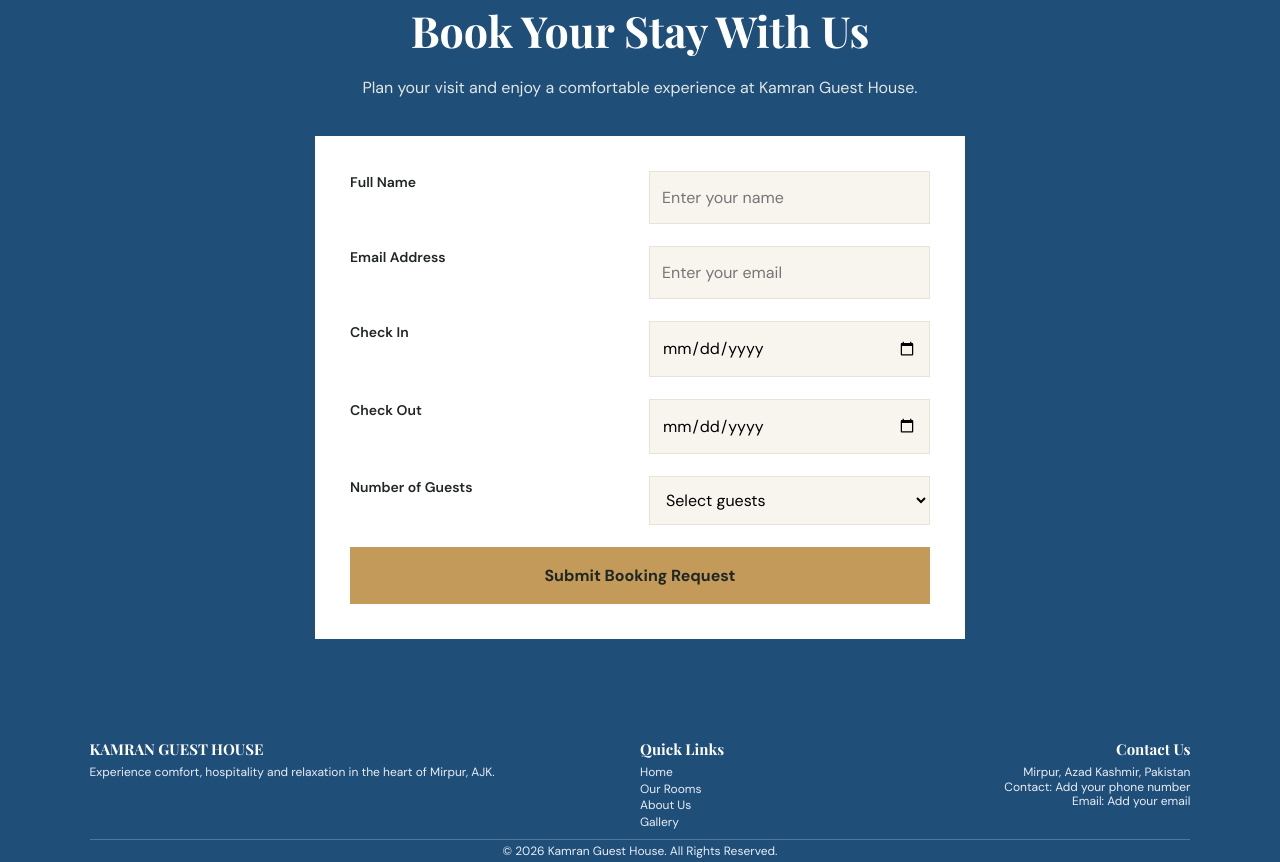
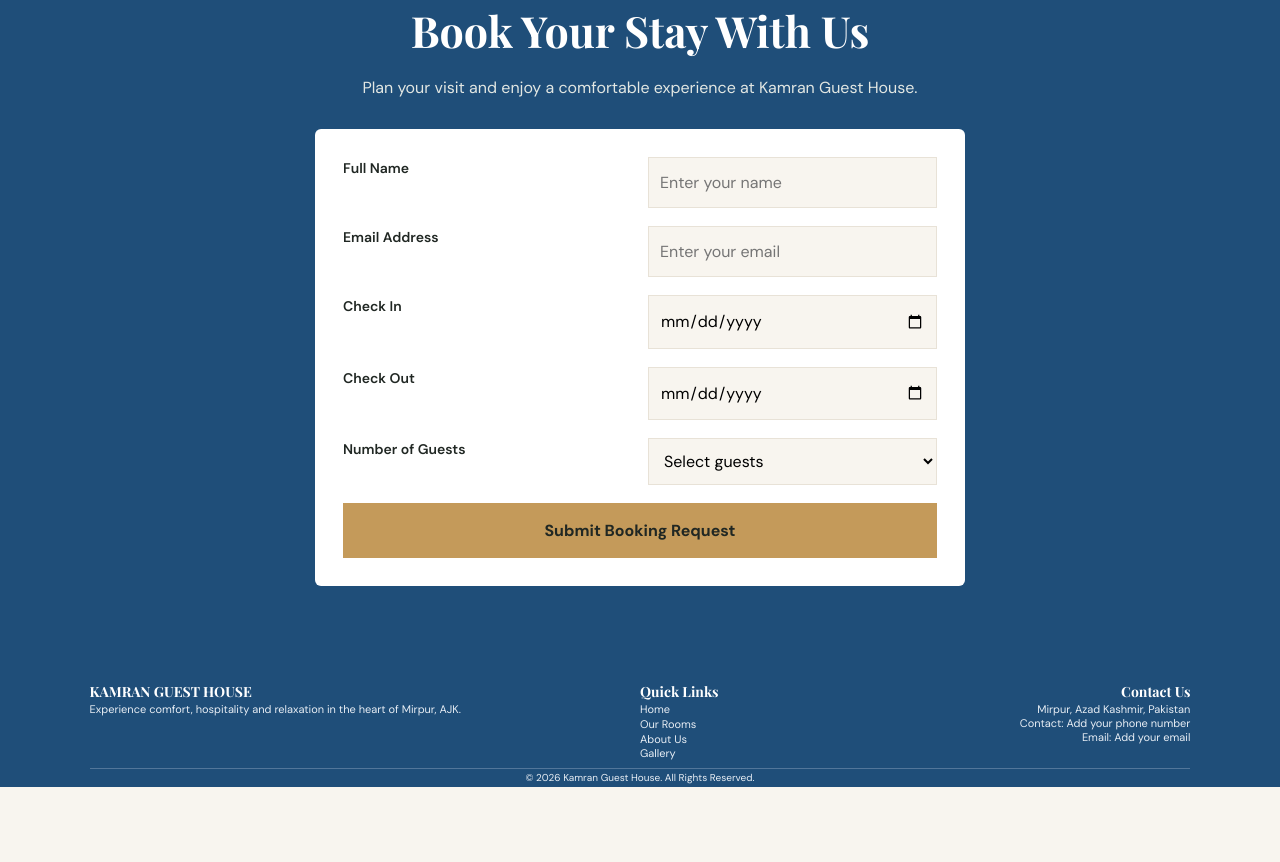
Before and after one commit to mvc-halima/kamran-guest-house-js-next, a Next.js app: page / in a window 1280 px wide. Shown: the part 3540-4402 px from the top of the page. After the commit the page ends 4327 px from the top, so only its background shows below. Built offline with nearby package versions, Linux system fonts and the light colour scheme.

Commit message:
Update globals.css

```diff
--- a/app/globals.css
+++ b/app/globals.css
@@ -439,7 +439,7 @@ section > p {
   transform: scale(1.02);
 }
 
-/* BOOKING */
+/* BOOKING - KEEP THIS AS A SEPARATE SECTION */
 
 .booking {
   background: var(--blue);
@@ -457,14 +457,15 @@ section > p {
 
 .booking form {
   max-width: 650px;
-  margin: 35px auto 0;
-  padding: 35px;
+  margin: 25px auto 0;
+  padding: 28px;
   background: var(--white);
   color: var(--dark);
   text-align: left;
   display: grid;
   grid-template-columns: 1fr 1fr;
-  gap: 12px 18px;
+  gap: 10px 16px;
+  border-radius: 6px;
 }
 
 .booking label {
@@ -475,11 +476,11 @@ section > p {
 .booking input,
 .booking select {
   width: 100%;
-  padding: 12px;
+  padding: 11px;
   border: 1px solid var(--border);
   background: var(--cream);
   outline: none;
-  margin-bottom: 10px;
+  margin-bottom: 8px;
 }
 
 .booking input:focus,
@@ -489,7 +490,7 @@ section > p {
 
 .booking button {
   grid-column: 1 / -1;
-  padding: 14px;
+  padding: 13px;
   border: 1px solid var(--gold);
   background: var(--gold);
   color: var(--dark);
@@ -497,42 +498,43 @@ section > p {
   cursor: pointer;
 }
 
-/* FOOTER - COMPACT HEIGHT */
+/* COMPACT FOOTER */
 
 footer {
   background: var(--blue);
   color: var(--white);
-  padding: 8px 7% 4px;
+  padding: 7px 7% 3px;
   display: grid;
   grid-template-columns: 2fr 1fr 1fr;
-  gap: 8px;
+  gap: 6px;
   align-items: start;
 }
 
 footer h3 {
   font-family: 'Playfair Display', serif;
   color: var(--white);
-  font-size: 15px;
-  margin-bottom: 3px;
+  font-size: 14px;
+  margin-bottom: 2px;
+  line-height: 1.3;
 }
 
 footer p,
 footer a {
   color: #e8eef5;
-  font-size: 12px;
-  line-height: 1.2;
+  font-size: 11px;
+  line-height: 1.25;
 }
 
 footer a {
   display: block;
-  margin-bottom: 2px;
+  margin-bottom: 1px;
 }
 
 footer a:hover {
   color: var(--gold);
 }
 
-/* CONTACT US ALIGNED TO THE FAR RIGHT */
+/* CONTACT US ALIGNED RIGHT ON DESKTOP */
 
 footer#contact > div:nth-child(3) {
   justify-self: end;
@@ -544,9 +546,11 @@ footer#contact > div:nth-child(3) {
 footer > p {
   grid-column: 1 / -1;
   border-top: 1px solid #52769a;
-  padding-top: 4px;
+  padding-top: 3px;
   margin: 0;
   text-align: center;
+  font-size: 10px;
+  line-height: 1.2;
 }
 
 /* TABLET RESPONSIVE */
@@ -626,20 +630,22 @@ footer > p {
 
   .booking form {
     grid-template-columns: 1fr;
-    padding: 22px;
+    padding: 20px;
   }
 
   .booking button {
     grid-column: 1;
   }
 
+  /* SMALL FOOTER ON MOBILE */
+
   footer {
     grid-template-columns: 1fr;
-    padding: 8px 5% 4px;
-    gap: 7px;
+    padding: 7px 5% 3px;
+    gap: 6px;
   }
 
-  /* RESET CONTACT ALIGNMENT ON MOBILE */
+  /* CONTACT US ALIGNED LEFT ON MOBILE */
 
   footer#contact > div:nth-child(3) {
     justify-self: start;
```
